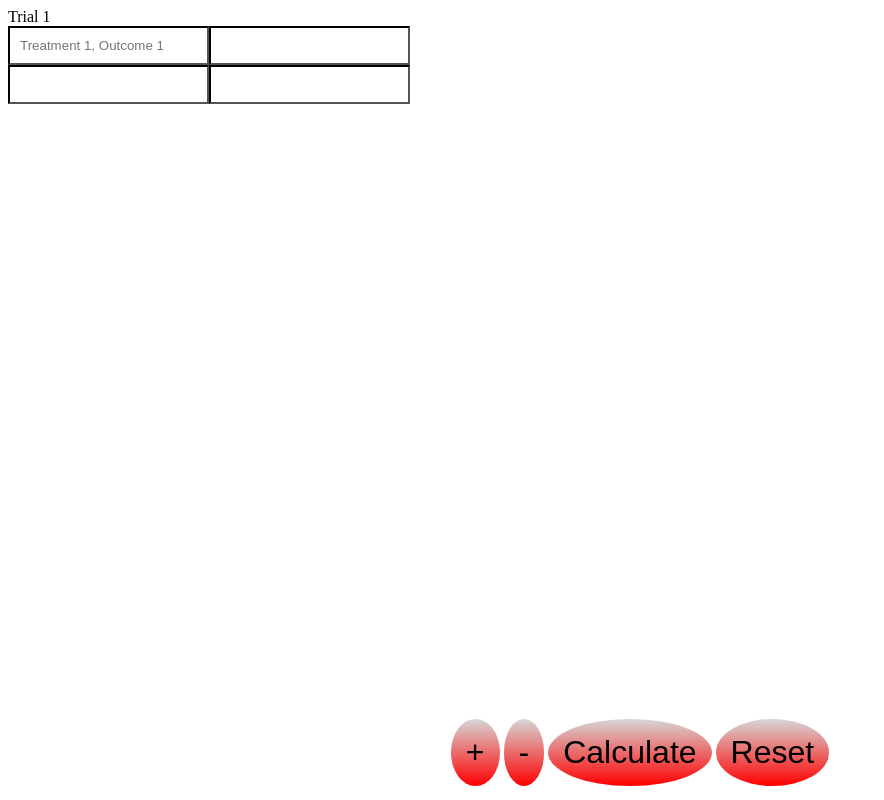
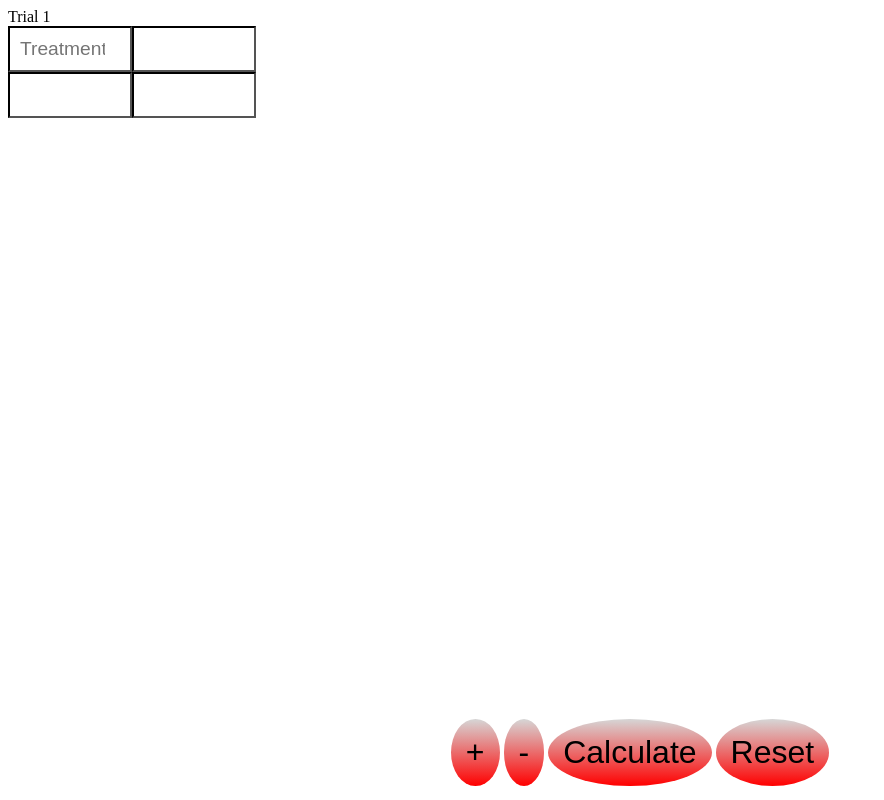
Before and after one commit to J-2464/LabStatTest, a website built with Vite: page index.html in a window 1280 px wide. Shown: the whole page, without its empty margins (0-884 px from the left). Built offline with nearby package versions, Linux system fonts and the light colour scheme.

Commit message:
lil box update

```diff
--- a/style.css
+++ b/style.css
@@ -1,10 +1,9 @@
 .controls {
     display: flex; flex-direction: row; align-items: center; justify-content: center;
-        position: absolute; /* or stickt? */
+        position: fixed; /* or stickt? */
         bottom: 0;
         left: 0;
         right: 0;
-        text-align: center;
         padding: 10px;
 }
 
@@ -22,11 +21,12 @@ button {
 
 input {
     padding: 10px;
-
     margin-right: -10px;
     border-color: black;
     outline: none;
     box-shadow: none;
+    font-size: larger;
+    width: 100px;
 }
 
 #inputContainer input {
```
